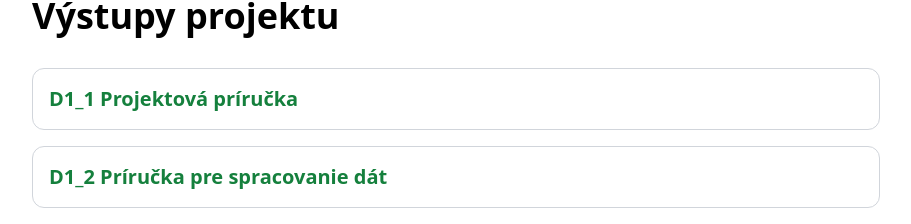
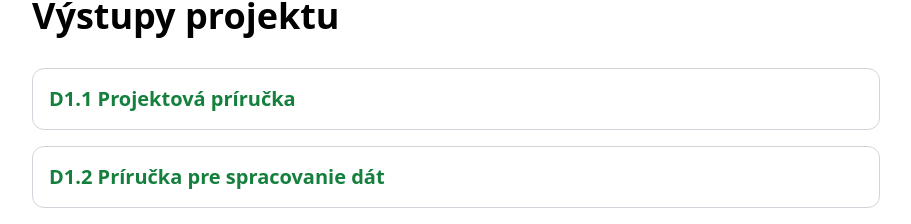
Before and after one commit to BioChemEnergy/apetbio-site, a Next.js app: page /outputs in a window 1280 px wide. Shown: the part 132-356 px from the top of the page, without its empty margins (184-1095 px from the left). Built offline with nearby package versions, Linux system fonts and the light colour scheme.

Commit message:
Update page.tsx

```diff
--- a/src/app/outputs/page.tsx
+++ b/src/app/outputs/page.tsx
@@ -10,13 +10,13 @@ type Output = {
 
 const outputs: Output[] = [
   {
-    title: 'D1_1 Projektová príručka',
+    title: 'D1.1 Projektová príručka',
     description:
       'Tento dokument slúži ako interná metodická príručka projektu APETBIO. Obsahuje organizačné a administratívne pravidlá pre partnerov projektu, vrátane postupu pri evidencii výstupov, komunikácie a plnení úloh.',
     fileUrl: '/outputs/D1_1_projektova_prirucka.pdf',
   },
   {
-    title: 'D1_2 Príručka pre spracovanie dát',
+    title: 'D1.2 Príručka pre spracovanie dát',
     description:
       'Tento dokument obsahuje štandardizovaný postup pre prácu s dátami v projekte APETBIO. Definuje formáty výstupov, ukladanie dát, kontrolu kvality a pravidlá pre zdieľanie medzi partnermi projektu.',
     fileUrl: '/outputs/D1_2_prirucka_pre_spracovanie_dat.pdf',
```
